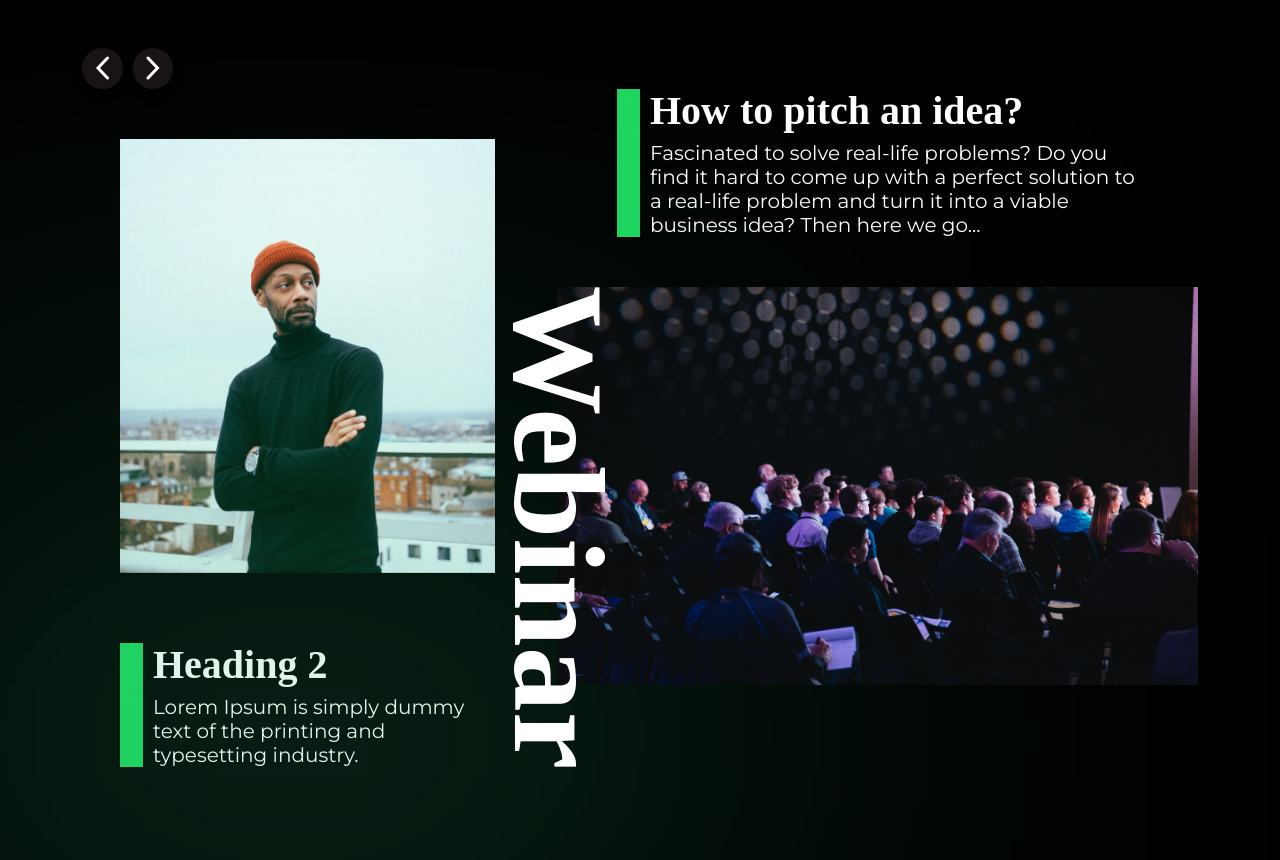
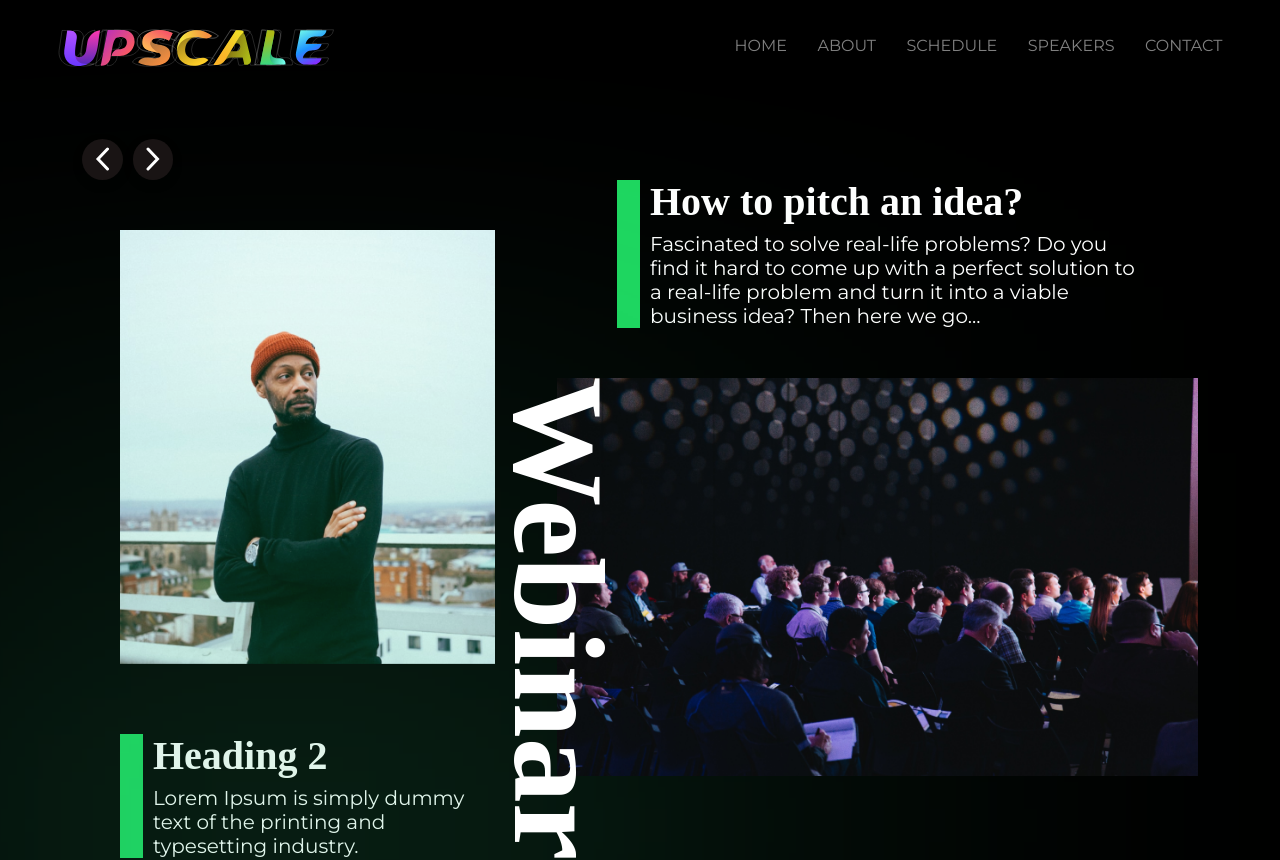
Before and after one commit to anima-regem/upscale22, a React (Vite) app: page /webinar in a window 1280 px wide. Shown: the top 860 px of the page. Built offline with nearby package versions, Linux system fonts and the light colour scheme; a web font is replaced by a local one.

Commit message:
feat: scroll and navigation functionality

```diff
--- a/package.json
+++ b/package.json
@@ -15,6 +15,7 @@
     "react-dom": "^18.2.0",
     "react-player": "^2.11.0",
     "react-router-dom": "^6.4.3",
+    "react-router-hash-link": "^2.4.3",
     "react-scroll-rotate": "^0.0.7"
   },
   "devDependencies": {
--- a/src/App.css
+++ b/src/App.css
@@ -8,9 +8,10 @@
   box-sizing: border-box;
 }
 
-body{
+body {
   background-color: #000;
 }
+
 .upscale_btn {
   padding: 10px 25px;
   background: none;
@@ -24,17 +25,24 @@ body{
   line-height: 19px;
   transition: .2s;
 }
-.upscale_btn:hover{
+
+.upscale_btn:hover {
   background: #1ED760;
   border: 2px solid #1ED760;
 }
+
 @media (max-width: 430px) {
   .upscale_btn {
     font-size: 12px;
     line-height: 11px;
   }
 }
-.App{
+
+.App {
   background-color: #000;
 
 }
+
+html {
+  scroll-behavior: smooth;
+}
--- a/src/Pages/Home.jsx
+++ b/src/Pages/Home.jsx
@@ -9,7 +9,7 @@ import WebinarSection from "../components/WebinarSection/WebinarSection";
 
 const Home = () => {
   return (
-    <div>
+    <div id="home">
       <Navbar />
       <Banner />
       <Schedule />
--- a/src/Pages/WebinarPage.jsx
+++ b/src/Pages/WebinarPage.jsx
@@ -1,9 +1,11 @@
 import React from "react";
+import Navbar from "../components/Navbar/Navbar";
 import Webinar from "../components/Webinar/Webinar";
 
 const WebinarPage = () => {
   return (
     <div>
+      <Navbar/>
       <Webinar />
     </div>
   );
--- a/src/components/Faq/Faq.jsx
+++ b/src/components/Faq/Faq.jsx
@@ -3,7 +3,7 @@ import { Col, Container, Row } from "react-bootstrap";
 
 const Faq = () => {
   return (
-    <Container className="faq py-4">
+    <Container className="faq py-4" id="faq">
       <h1 className="faq_heading">
         FREQUENTLY ASKED <br /> <span className="faq_head">QUESTIONS?</span>
       </h1>
--- a/src/components/Footer/Footer.jsx
+++ b/src/components/Footer/Footer.jsx
@@ -20,7 +20,7 @@ const Footer = () => {
 
     return (
         <>
-            <footer className='section footer__container'>
+            <footer className='section footer__container' id='footer'>
                 <section className='footer__useful-links'>
                     <h4 className='footer__heading footer__heading__useful'>USEFUL LINKS</h4>
                     <ul className='footer__list_container'>
--- a/src/components/Navbar/Navbar.css
+++ b/src/components/Navbar/Navbar.css
@@ -43,6 +43,10 @@ header {
 .navbar__nav__el {
   position: relative;
   padding: 0 0.3rem;
+  text-decoration: none;
+  color: #fff;
+  opacity: 0.5;
+  cursor: pointer;
 }
 
 .navbar__nav__el::after {
@@ -64,16 +68,10 @@ header {
   width: 100%;
 }
 
-.navbar__nav__el:link,
-.navbar__nav__el:visited {
-  text-decoration: none;
-  color: #fff;
-  opacity: 0.5;
-}
-
 .navbar__nav__el:hover,
 .navbar__nav__el:active {
   opacity: 1;
+  color: #fff;
 }
 
 /* mobile */
--- a/src/components/Navbar/Navbar.jsx
+++ b/src/components/Navbar/Navbar.jsx
@@ -1,6 +1,8 @@
 import React, { useState, useEffect } from "react";
 import "../Navbar/Navbar.css";
 import logo from "../../assets/images/logo.svg";
+import { Link } from "react-router-dom";
+import { HashLink } from 'react-router-hash-link';
 
 
 const Navbar = () => {
@@ -12,6 +14,12 @@ const Navbar = () => {
   const handleScroll = () =>  setSticky(window.scrollY > 200)
   const handleClick = () => setClicked(!clicked);
   const toggleClass = () => setOpened(!opened);
+  const goToTop = () => {
+    window.scrollTo({
+      top: 0,
+      behavior: smooth
+    })
+  }
 
   useEffect(() => {
     window.addEventListener('scroll', handleScroll)
@@ -39,13 +47,13 @@ const Navbar = () => {
         <nav className="navbar__container">
           <div className="navbar__link__container" data-visibility = { clicked }>
             <div className=" items">
-              <a className="navbar__nav__el" href="#">HOME</a>
-              <a className="navbar__nav__el" href="#footer">ABOUT</a>
-              <a className="navbar__nav__el" href="#schedule">SCHEDULE</a>
-              <a className="navbar__nav__el" href="#">SPEAKERS</a>
-              <a className="navbar__nav__el" href="#contact">CONTACT</a>
-              <a className="navbar__nav__el mobile_only" href="#contact">FAQ</a>
-              <a className="navbar__nav__el mobile_only" href="#contact">TEAM & ENQUIRY</a>
+              <HashLink smooth className="navbar__nav__el" to="/#home">HOME</HashLink>
+              <HashLink smooth className="navbar__nav__el" to="/#footer">ABOUT</HashLink>
+              <HashLink smooth className="navbar__nav__el" to="/#schedule">SCHEDULE</HashLink>
+              <HashLink smooth className="navbar__nav__el" to="#">SPEAKERS</HashLink>
+              <HashLink smooth className="navbar__nav__el" to="/#footer">CONTACT</HashLink>
+              <HashLink smooth className="navbar__nav__el mobile_only" to="/#faq" offset={-85}>FAQ</HashLink>
+              <HashLink smooth className="navbar__nav__el mobile_only" to="/#footer">TEAM & ENQUIRY</HashLink>
             </div>
           </div>
         </nav>
--- a/src/components/schedule/Schedule.jsx
+++ b/src/components/schedule/Schedule.jsx
@@ -5,7 +5,7 @@ import "./Schedule.css";
 
 const Schedule = () => {
   return (
-    <div className="Schedule container align-items-center justify-content-center">
+    <div className="Schedule container align-items-center justify-content-center" id="schedule">
       <div className="row text-center m-auto hero-text">
         <h1>SCHEDULE</h1>
         <div></div>
```
Also changed, not shown: 2 other files (tests, documents, lock files or other folders).
